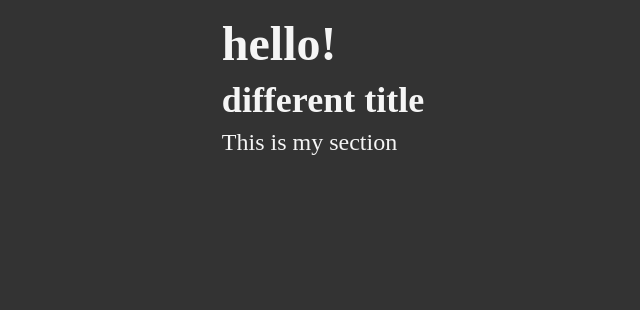
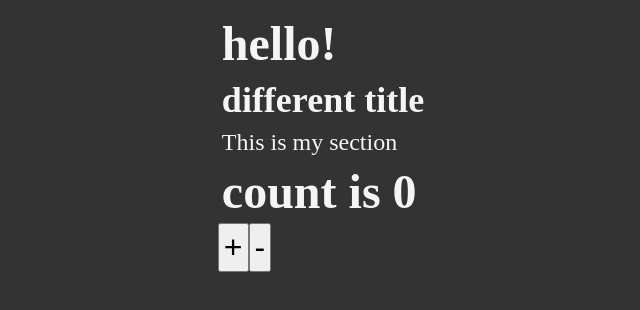
Before and after one commit to ehsansh/react-typescript, a React (Vite) app: page / in a window 1280 px wide. Shown: the top 310 px of the page, without its empty margins (317-957 px from the left). Built offline with nearby package versions, Linux system fonts and the light colour scheme.

Commit message:
create a counter

```diff
--- a/src/App.tsx
+++ b/src/App.tsx
@@ -1,11 +1,14 @@
+import Counter from './components/Counter';
 import Heading from './components/Heading';
 import Section from './components/Section';
-
+import { useState } from 'react';
 function App() {
+    const [count, setCount] = useState<number>(0);
     return (
         <>
             <Heading title={'hello!'} />
             <Section title={'different title'}>This is my section</Section>
+            <Counter setCount={setCount}>count is {count}</Counter>
         </>
     );
 }
--- /dev/null
+++ b/src/components/Counter.tsx
@@ -0,0 +1,18 @@
+import { ReactNode } from 'react';
+
+type CounterProps = {
+    setCount: React.Dispatch<React.SetStateAction<number>>;
+    children: ReactNode;
+};
+
+const Counter = ({ setCount, children }: CounterProps) => {
+    return (
+        <>
+            <h1>{children}</h1>
+            <button onClick={() => setCount(prev => prev + 1)}>+</button>
+            <button onClick={() => setCount(prev => prev - 1)}>-</button>
+        </>
+    );
+};
+
+export default Counter;
```
